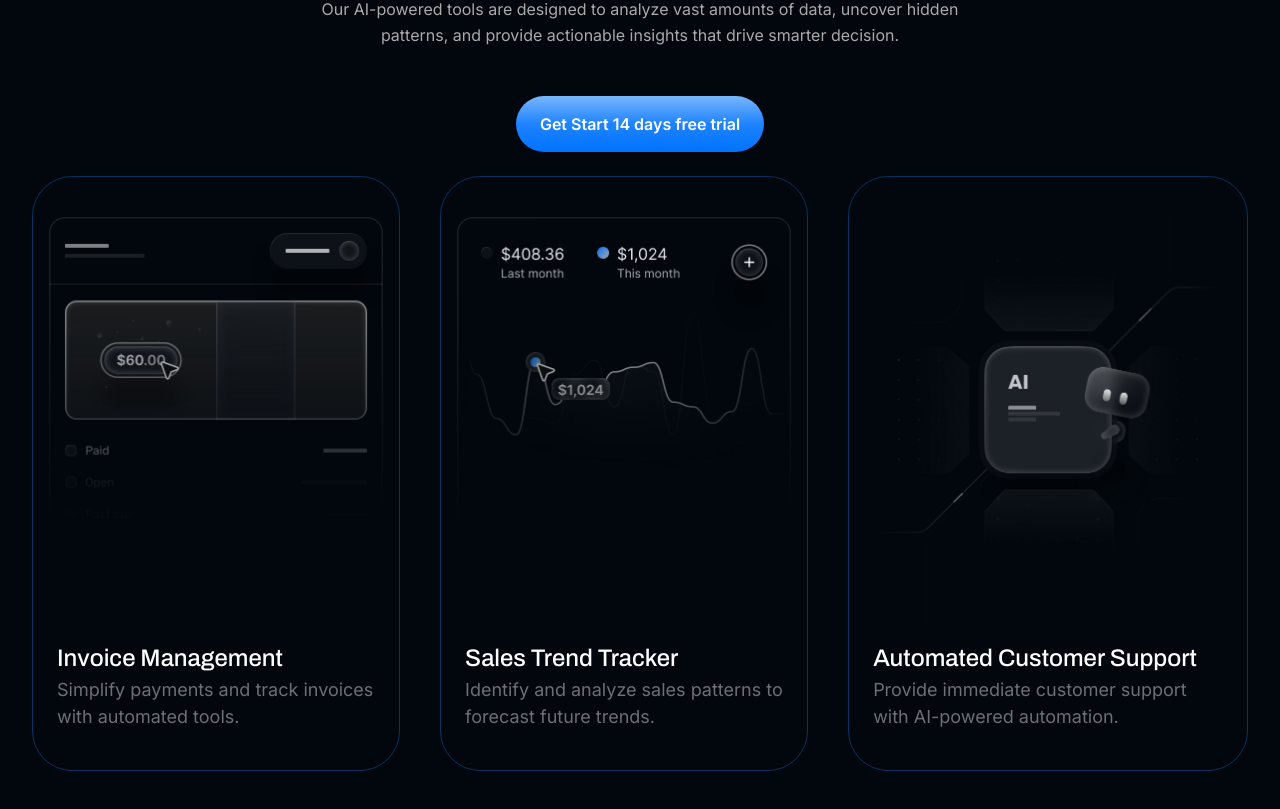
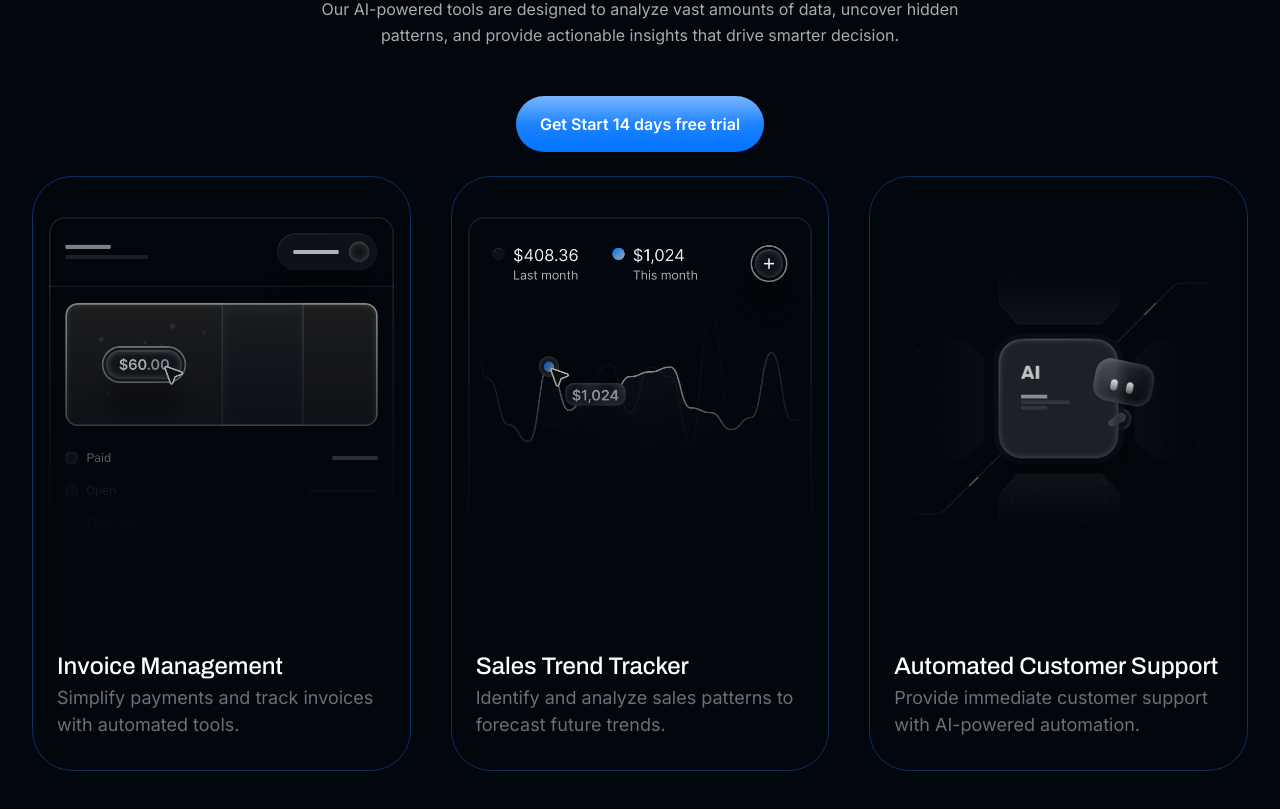
Before and after one commit to karanyadavv/ai-saas-landing-page, a React (Vite) app: page / in a window 1280 px wide. Shown: the part 439-1248 px from the top of the page. Built offline with nearby package versions, Linux system fonts and the light colour scheme.

Commit message:
fixed datalist alignment

```diff
--- a/src/components/IntroSection.jsx
+++ b/src/components/IntroSection.jsx
@@ -33,12 +33,12 @@ const IntroSection = () => {
           Get Start 14 days free trial
         </button>
       </div>
-      <div className="md:flex justify-center items-center gap-10 w-full max-w-[1300px]">
+      <div className="md:flex justify-center items-center gap-10 w-full max-w-[1304px]">
         {DataList.map((item) => {
           return (
             <div
               key={item.title}
-              className="border border-[#083162] rounded-[40px] h-[595px] py-10 px-4 flex flex-col justify-between"
+              className="border border-[#083162] rounded-[40px] h-[595px] w-[419px] pt-10 pb-8 px-4 flex flex-col justify-between"
             >
               <div className="">
                 <img src={item.img} alt={item.title} />
```
